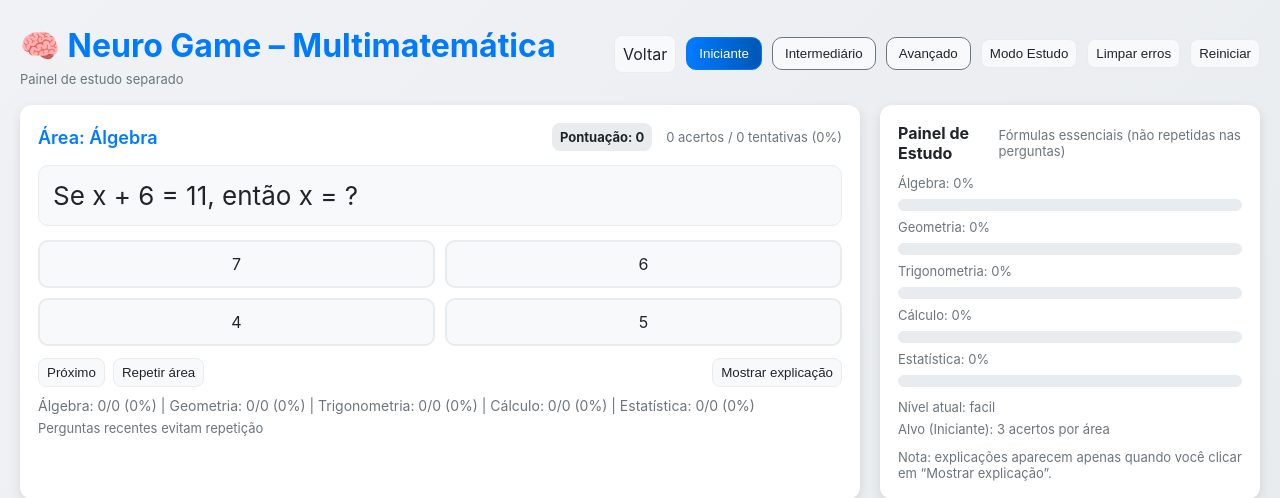
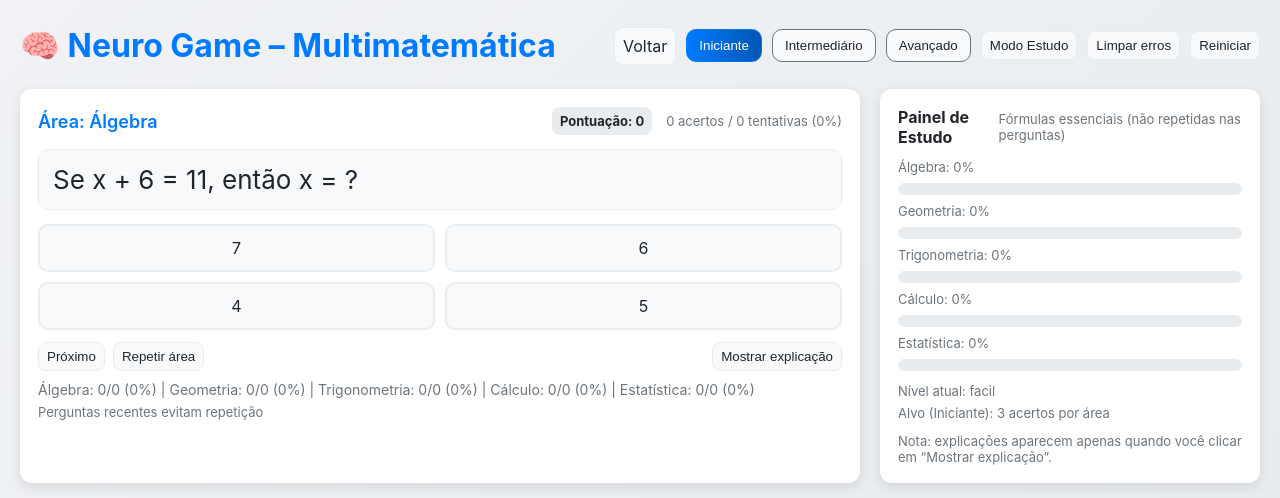
Before and after one commit to klebmatrix/sysdigital, a Flask app: page / in a window 1280 px wide. Shown: the top 498 px of the page. Run offline with Flask 3, Linux system fonts and the light colour scheme.

Commit message:
atualização do projeto

```diff
--- a/templates/index.html
+++ b/templates/index.html
@@ -65,7 +65,6 @@
 <header>
   <div>
     <h1>🧠 Neuro Game – Multimatemática</h1>
-    <div class="small">Painel de estudo separado</div>
   </div>
 
   <div class="controls">
```
